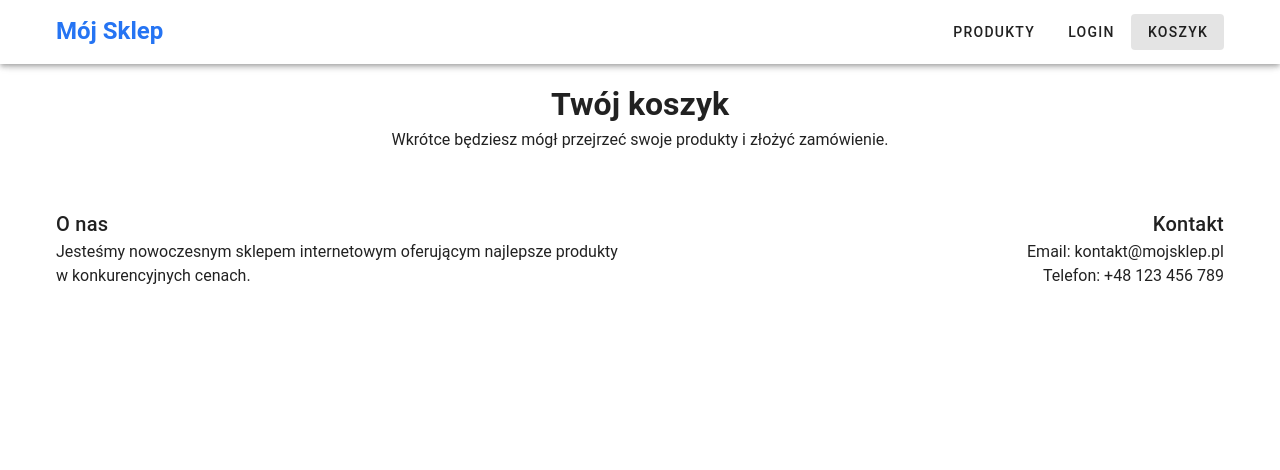
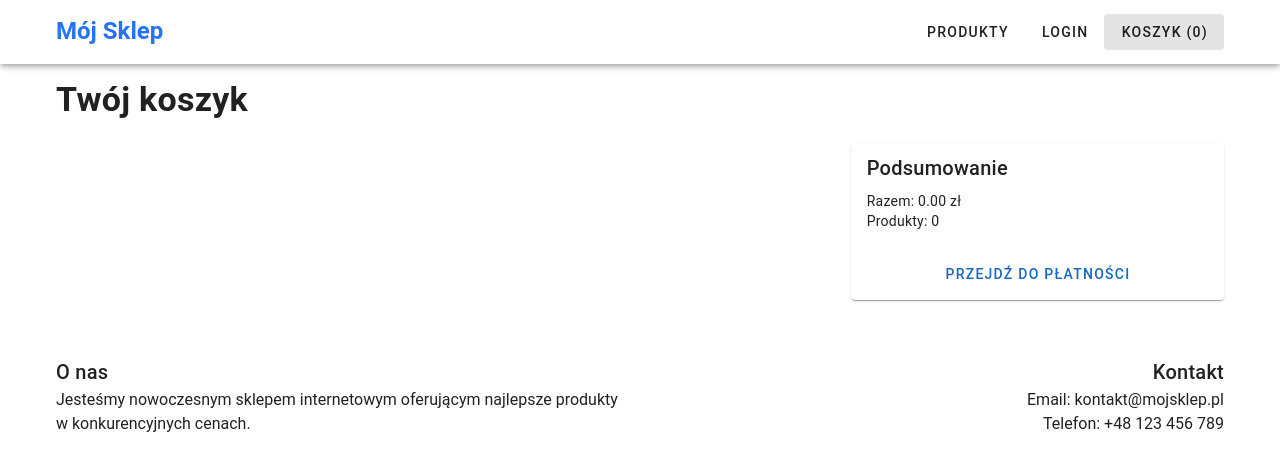
Before and after one commit to OCTAPROS/webapp_shop_eu, a Vue app in the folder frontend/vue-project/: page /cart in a window 1280 px wide. Shown: the top 470 px of the page. Built offline with nearby package versions, Linux system fonts and the light colour scheme.

Commit message:
Cart component store and vue

```diff
--- a/frontend/vue-project/src/App.vue
+++ b/frontend/vue-project/src/App.vue
@@ -1,6 +1,6 @@
 <template>
   <v-app>
-    <TopBarComponent />
+    <TopBarComponent :quantity="quant" />
     <v-main>
 
 
@@ -12,18 +12,16 @@
   </v-app>
 </template>
 
-<script>
+<script setup>
+import { computed } from 'vue';
 import TopBarComponent from './components/TopBarComponent.vue';
 import FotterComponent from './components/FotterComponent.vue';
+import { useCartStore } from '@/stores/cart';
 
+const cartStore = useCartStore();
 
-export default {
-  data() {
-    return {
+const quant = computed(()=>cartStore.totalItems)
 
-    };
-  },
-};
 </script>
 
 <style scoped>
--- a/frontend/vue-project/src/components/BestsellerComponent.vue
+++ b/frontend/vue-project/src/components/BestsellerComponent.vue
@@ -19,7 +19,7 @@
           <v-card-title>{{ product.name }}</v-card-title>
           <v-card-subtitle>{{ product.price }} zł</v-card-subtitle>
           <v-card-actions>
-            <v-btn color="primary" text>Dodaj do koszyka</v-btn>
+            <v-btn color="primary" text >Dodaj do koszyka</v-btn>
           </v-card-actions>
         </v-card>
       </v-col>
--- a/frontend/vue-project/src/components/TopBarComponent.vue
+++ b/frontend/vue-project/src/components/TopBarComponent.vue
@@ -10,15 +10,26 @@
       <v-col cols="auto">
         <v-btn text to="/products">Produkty</v-btn>
         <v-btn text to="/login">Login</v-btn>
-        <v-btn text to="/cart">Koszyk</v-btn>
+        <v-btn text to="/cart" >Koszyk ({{ props.quantity }})</v-btn>
       </v-col>
     </v-row>
   </v-container>
 </v-app-bar>
 </template>
 
-<script steup>
+<script setup>
 import { RouterLink } from 'vue-router';
+
+const props = defineProps({
+  quantity: Number
+
+})
+
+// const cartStore = useCartStore();
+
+// onMounted(() => {
+//   const cartQuantity = computed(() => cartStore.totalItems)
+// })
 
 </script>
 <style>
--- a/frontend/vue-project/src/main.ts
+++ b/frontend/vue-project/src/main.ts
@@ -1,6 +1,6 @@
 import { registerPlugins } from '@/plugins'
+import { createApp } from 'vue'
 import App from './App.vue'
-import { createApp } from 'vue'
 
 export const BASE_URL: string = 'http://localhost:8001'
 
--- a/frontend/vue-project/src/models/Product.ts
+++ b/frontend/vue-project/src/models/Product.ts
@@ -11,7 +11,7 @@ export class Product {
   constructor(item:Product) {
     this.marka = item.marka;
     this.typ = item.typ;
-    this.price =item. price;
+    this.price =item.price;
     this.name = item.name;
     this.ean = item.ean;
     this.stock_count = item.stock_count;
--- /dev/null
+++ b/frontend/vue-project/src/stores/cart.ts
@@ -0,0 +1,48 @@
+// Utilities
+import { defineStore } from 'pinia'
+import { Product } from '@/models/Product'
+
+type ProductInCart = { product: Product, quantity: number}
+
+
+export const useCartStore = defineStore('cart', {
+  state: () => ({
+    cart: JSON.parse(localStorage.getItem('cart') || '[]'),
+  }),
+  getters: {
+    totalItems: (state) => state.cart.reduce((acc: number, item: ProductInCart) => acc + item.quantity, 0),
+    totalPrice: (state) =>
+      state.cart.reduce((acc: number, item: ProductInCart) => acc + item.quantity * item.price, 0),
+  },
+  actions: {
+    addToCart(product: Product, quantity: number) {
+      const existingItem = this.cart.find((item: Product) => item.id === product.id);
+      if (existingItem) {
+        existingItem.quantity += quantity;
+      } else {
+        this.cart.push({ ...product, quantity: quantity });
+      }
+      this.saveCart();
+    },
+    removeFromCart(productId: number) {
+      this.cart = this.cart.filter((item: Product) => item.id !== productId);
+      this.saveCart();
+    },
+    updateQuantity(productId: number, quantity: number) {
+      const item = this.cart.find((item: Product) => item.id === productId);
+      if (item && quantity > 0) {
+        item.quantity = quantity;
+      } else if (quantity === 0) {
+        this.removeFromCart(productId);
+      }
+      this.saveCart();
+    },
+    saveCart() {
+      localStorage.setItem('cart', JSON.stringify(this.cart));
+    },
+    clearCart() {
+      this.cart = [];
+      this.saveCart();
+    },
+  },
+});
--- a/frontend/vue-project/src/stores/productStore.ts
+++ b/frontend/vue-project/src/stores/productStore.ts
@@ -33,7 +33,7 @@ export const useProductStore = defineStore('product', {
 
   getters: {
     availableProducts(state) {
-      return state.products.filter((product) => product.stock_count > 0);
+      return state.products;
     },
 
 
--- a/frontend/vue-project/src/views/CartView.vue
+++ b/frontend/vue-project/src/views/CartView.vue
@@ -1,12 +1,77 @@
-<script>
-export default {
-  name: 'CartView',
-};
-</script>
+<template>
+  <v-container>
+    <h2 class="text-h4 font-weight-bold mb-6">Twój koszyk</h2>
 
-<template>
-  <v-container class="text-center">
-    <h1>Twój koszyk</h1>
-    <p>Wkrótce będziesz mógł przejrzeć swoje produkty i złożyć zamówienie.</p>
+    <v-row>
+      <v-col cols="12" md="8">
+        <v-card
+          v-for="item in cart"
+          :key="item.id"
+          class="mb-4"
+        >
+          <v-card-title>
+            <v-img
+              :src="'https://placehold.co/400x400'"
+              :alt="item.name"
+              class="mr-4"
+              max-width="100"
+              aspect-ratio="1"
+            />
+            <div>
+              <h3 class="text-h6 mb-2">{{ item.name }}</h3>
+              <p>{{ item.price }} zł</p>
+            </div>
+          </v-card-title>
+          <v-card-actions>
+            <v-btn icon @click="updateQuantity(item.id, item.quantity - 1)">
+              <v-icon>mdi-minus</v-icon>
+            </v-btn>
+            <span>{{ item.quantity }}</span>
+            <v-btn icon @click="updateQuantity(item.id, item.quantity + 1)">
+              <v-icon>mdi-plus</v-icon>
+            </v-btn>
+            <v-spacer></v-spacer>
+            <v-btn color="error" text @click="removeFromCart(item.id)">
+              Usuń
+            </v-btn>
+          </v-card-actions>
+        </v-card>
+      </v-col>
+
+      <v-col cols="12" md="4">
+        <v-card>
+          <v-card-title>Podsumowanie</v-card-title>
+          <v-card-text>
+            <p>Razem: {{ totalPrice.toFixed(2) }} zł</p>
+            <p>Produkty: {{ totalItems }}</p>
+          </v-card-text>
+          <v-card-actions>
+            <v-btn color="primary" block>
+              Przejdź do płatności
+            </v-btn>
+          </v-card-actions>
+        </v-card>
+      </v-col>
+    </v-row>
   </v-container>
 </template>
+
+<script setup lang="ts">
+import { computed } from 'vue';
+import { useCartStore } from '../stores/cart';
+
+const cartStore = useCartStore();
+
+const cart = computed(() => cartStore.cart);
+const totalPrice = computed(() => cartStore.totalPrice);
+const totalItems = computed(() => cartStore.totalItems);
+
+const removeFromCart = (id: number) => {
+  cartStore.removeFromCart(id);
+};
+
+const updateQuantity = (id: number, quantity: number) => {
+  cartStore.updateQuantity(id, quantity);
+};
+
+</script>
--- a/frontend/vue-project/src/views/ProductListView.vue
+++ b/frontend/vue-project/src/views/ProductListView.vue
@@ -55,8 +55,8 @@
             sm="6"
             lg="4"
           >
-          <router-link :to="`/product/${product.id}`" class="product-link">
             <v-card class="product-link" >
+              <router-link :to="`/product/${product.id}`" class="product-link">
               <v-img
                 :src="'https://placehold.co/400x300'"
                 :alt="product.name"
@@ -66,11 +66,12 @@
               />
               <v-card-title>{{ product.name }}</v-card-title>
               <v-card-subtitle>{{ product.price }} zł</v-card-subtitle>
+            </router-link>
               <v-card-actions>
-                <v-btn color="primary" text>Dodaj do koszyka</v-btn>
+                <v-btn color="primary" text @click="cartStore.addToCart(product, 1)">Dodaj do koszyka</v-btn>
               </v-card-actions>
             </v-card>
-          </router-link>
+
           </v-col>
         </v-row>
 
@@ -87,9 +88,12 @@
 </template>
 
 <script setup lang="ts">
-import { defineComponent, onMounted, ref } from 'vue';
+import { onMounted, ref } from 'vue';
 import { useProductStore } from '@/stores/productStore';
 import { RouterLink, RouterView } from 'vue-router';
+import { useCartStore } from '@/stores/cart';
+
+const cartStore = useCartStore();
 
 const productStore = useProductStore();
 
--- a/frontend/vue-project/src/views/ProductView.vue
+++ b/frontend/vue-project/src/views/ProductView.vue
@@ -6,7 +6,7 @@
       <v-col cols="12" md="6">
         <v-img
           :src="'https://placehold.co/400x400'"
-          :alt="product.name"
+          :alt="product?.name"
           class="rounded"
           aspect-ratio="1"
         />
@@ -14,9 +14,9 @@
 
       <!-- Szczegóły produktu -->
       <v-col cols="12" md="6">
-        <h1 class="text-h4">{{ product.name }}</h1>
-        <p class="text-subtitle-1 text-gray">{{ product.shortDescription }}</p>
-        <p class="text-h5 font-weight-bold mt-4">{{ product.price }} zł</p>
+        <h1 class="text-h4">{{ product?.name }}</h1>
+        <p class="text-subtitle-1 text-gray">{{ product?.longDescription || lorem }}</p>
+        <p class="text-h5 font-weight-bold mt-4">{{ product?.price }} zł</p>
         <v-divider class="my-4" />
 
         <!-- Input zmiany ilości produktów -->
@@ -48,7 +48,7 @@
           >
             <v-icon>mdi-plus</v-icon>
           </v-btn>
-          <v-btn class="ml-5" color="primary" @click="addToCart">
+          <v-btn v-if="product" class="ml-5" color="primary" @click="addToCart(product)">
             Dodaj do koszyka
           </v-btn>
         </div>
@@ -74,14 +74,17 @@ import { useProductStore } from '@/stores/productStore';
 import { computed } from 'vue';
 import { useRoute } from 'vue-router';
 import BestsellerComponent from '@/components/BestsellerComponent.vue';
+import { useCartStore } from '../stores/cart';
+import type { Product } from '@/models/Product';
 
 const productStore = useProductStore();
 const route = useRoute();
+const cartStore = useCartStore();
 
 const productId = computed(() => Number(route.params.id));
 
 const product = computed(() =>
-  productStore.availableProducts.find((item: any) => item.id === productId.value)
+  productStore.availableProducts.find((item) => item.id === productId.value)
 );
 
 const quantity = ref(1)
@@ -94,8 +97,8 @@ function increaseQuantity() {
 function decreaseQuantity() {
   quantity.value = Math.max(quantity.value - 1, 1);
 }
-function addToCart() {
-  console.log(`Dodano ${quantity.value} szt. produktu do koszyka`);
+function addToCart(product: Product) {
+  cartStore.addToCart(product, quantity.value);
 }
 
 
```
